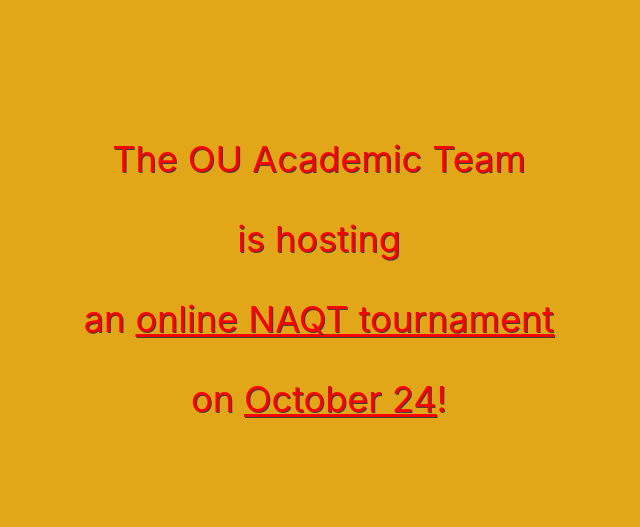
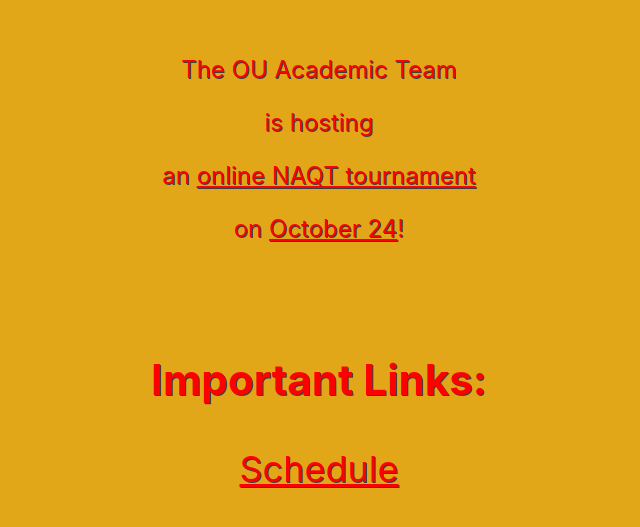
Before and after one commit to wkoury/oueft.com, a Next.js app: page / in a window 1280 px wide. Shown: the part 121-648 px from the top of the page, without its empty margins (321-961 px from the left). Built offline with nearby package versions, Linux system fonts and the light colour scheme.

Commit message:
Adds schedule as separate document

```diff
--- a/pages/index.js
+++ b/pages/index.js
@@ -9,10 +9,15 @@
         <title>Oklahama Early Fall Tournament</title>
       </Head>
       <main>
-        <p>The OU Academic Team</p>
-        <p>is hosting</p>
-        <span>an <a href="https://www.naqt.com/registration/field.jsp?tournament_id=11791" rel="noopener noreferrer" target="_blank">online NAQT tournament</a></span>
-        <p>on <a href="https://www.notion.so/Oklahoma-Early-Fall-Tournament-2020-d3e32cef3be74fa99dd45914002474a3" rel="noopener noreferrer" target="_blank">October 24</a>!</p>
+        <div className={styles.announcement}>
+          <p>The OU Academic Team</p>
+          <p>is hosting</p>
+          <span>an <a href="https://www.naqt.com/registration/field.jsp?tournament_id=11791" rel="noopener noreferrer" target="_blank">online NAQT tournament</a></span>
+          <p>on <a href="https://www.notion.so/Oklahoma-Early-Fall-Tournament-2020-d3e32cef3be74fa99dd45914002474a3" rel="noopener noreferrer" target="_blank">October 24</a>!</p>
+        </div>
+        <br></br>
+        <h3>Important Links:</h3>
+        <p><a href="https://www.notion.so/c30c250946a04b469ef752d5b4ceb796?v=9d216d9730344d80bfc5d197bffb25c7" rel="noopener noreferrer" target="_blank">Schedule</a></p>
       </main>
     </div>
   );
--- a/styles/Home.module.css
+++ b/styles/Home.module.css
@@ -5,6 +5,10 @@
   flex-direction: column;
   justify-content: center;
   align-items: center;
+}
+
+.announcement {
+  font-size: 1rem;
 }
 
 .main {
```
